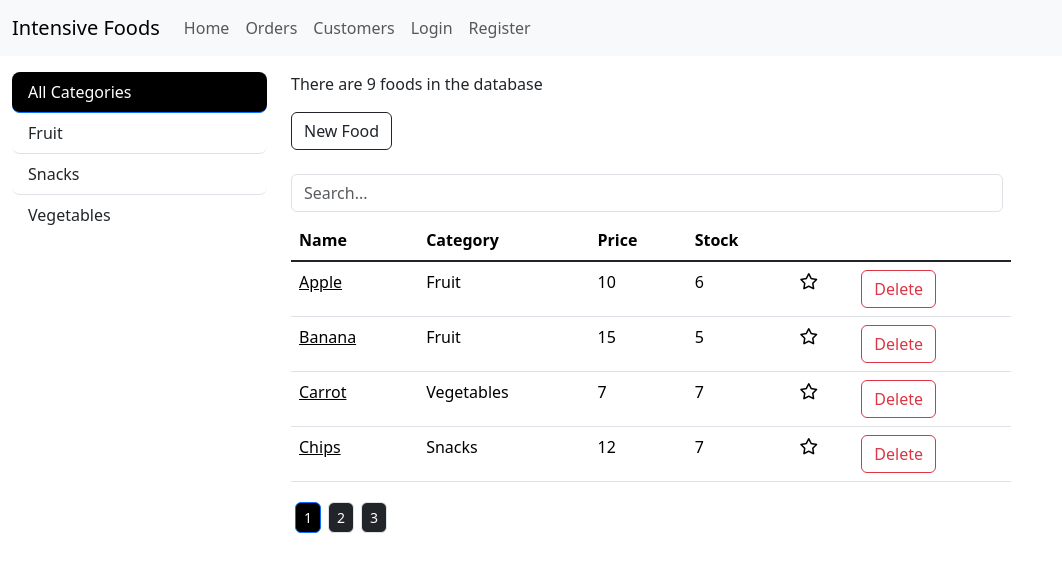
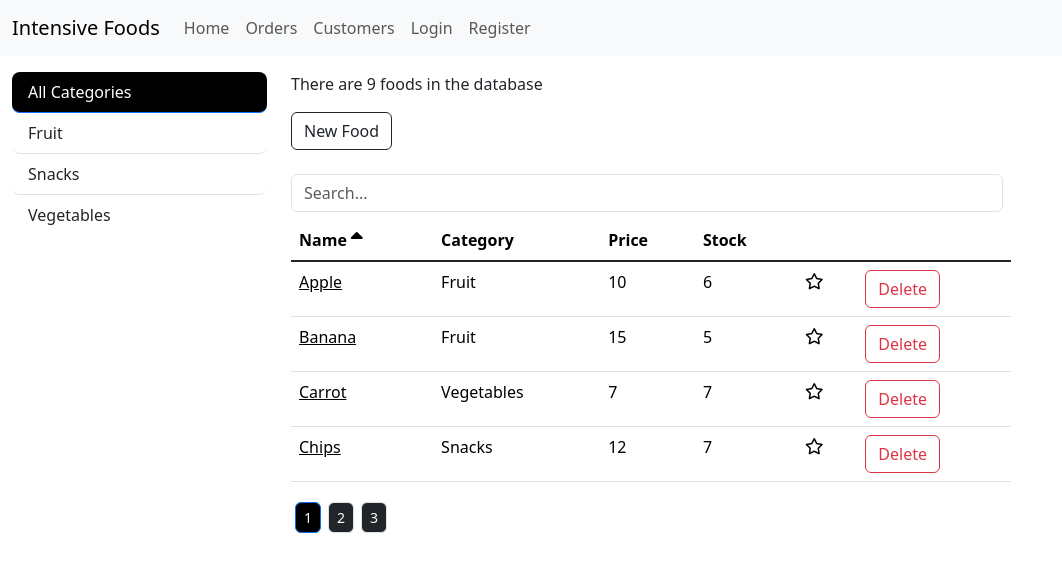
Before and after one commit to Socias93/foods, a React (Vite) app: page / in a window 1280 px wide. Shown: the top 572 px of the page, without its empty margins (0-1062 px from the left). Built offline with nearby package versions, Linux system fonts and the light colour scheme.

Commit message:
Fix: show sort icon on active column

```diff
--- a/src/components/TableHeader.tsx
+++ b/src/components/TableHeader.tsx
@@ -1,5 +1,5 @@
 import { SortColumn } from "../pages/FoodsPage";
-import { Columns } from "./utils";
+import { Columns, TextColumn } from "./utils";
 
 interface Props {
   columns: Columns[];
@@ -9,7 +9,7 @@ interface Props {
 
 function TableHeader({ columns, sortColumn, setSortColumn }: Props) {
   function handleSort(path: string) {
-    if (sortColumn.path === path) {
+    if (sortColumn.path == path) {
       sortColumn.order = sortColumn.order === "asc" ? "desc" : "asc";
     } else {
       sortColumn.path = path;
@@ -18,16 +18,27 @@ function TableHeader({ columns, sortColumn, setSortColumn }: Props) {
     setSortColumn({ ...sortColumn });
   }
 
+  const sortUp = <i className="fa-solid fa-sort-up"></i>;
+  const sortDown = <i className="fa-solid fa-sort-down"></i>;
+
+  function renderSortIcon(column: TextColumn) {
+    if (column.path !== sortColumn.path) return null;
+
+    return sortColumn.order === "asc" ? sortUp : sortDown;
+  }
+
   return (
     <thead>
       <tr>
         {columns.map((column) =>
           "path" in column ? (
             <th
-              onClick={() => handleSort(sortColumn.path)}
+              className="clickable"
+              onClick={() => handleSort(column.path)}
               key={column.path}
               scope="col">
               {column.label}
+              {renderSortIcon(column)}
             </th>
           ) : (
             <th key={column.key}> </th>
```
